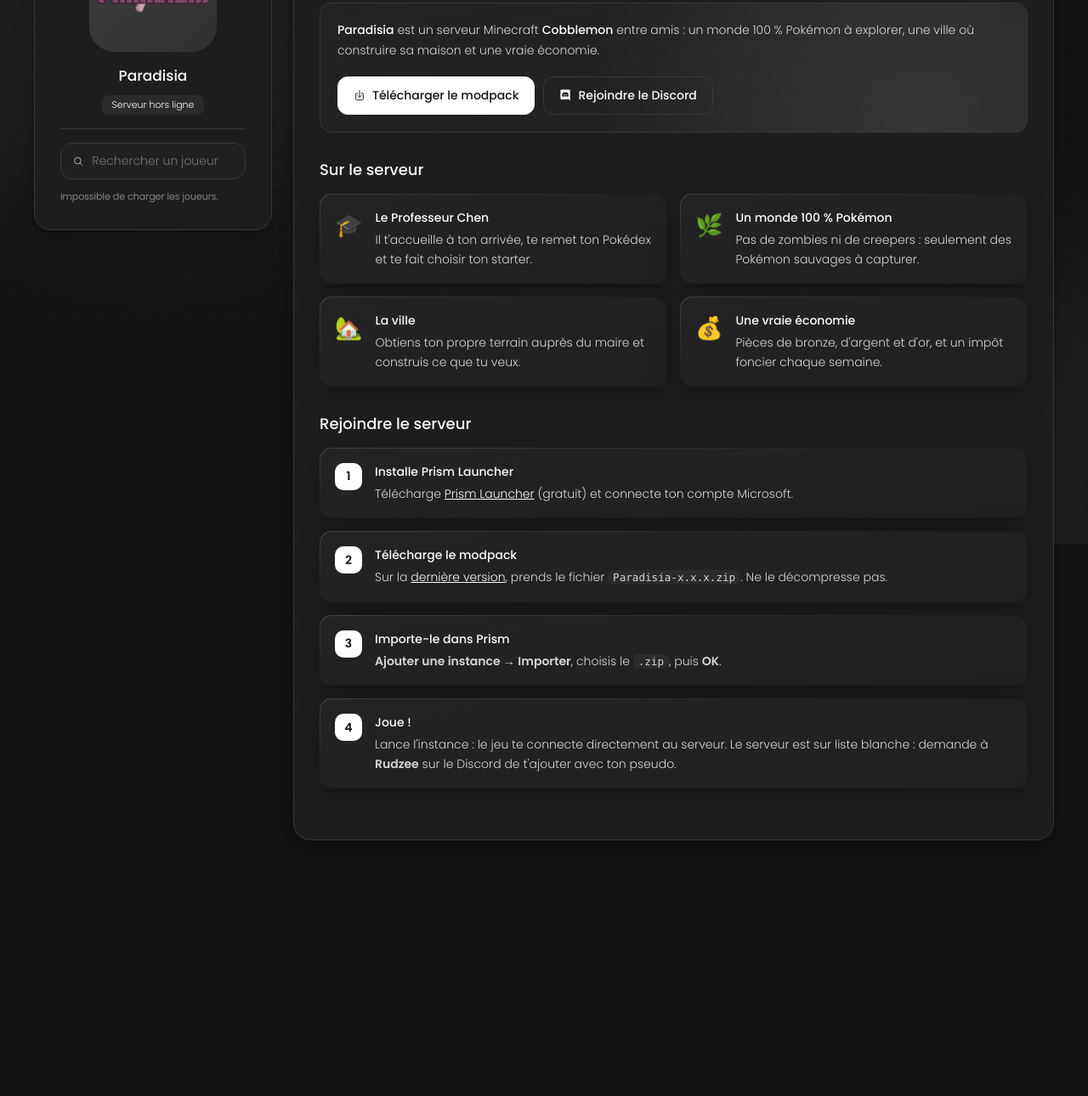
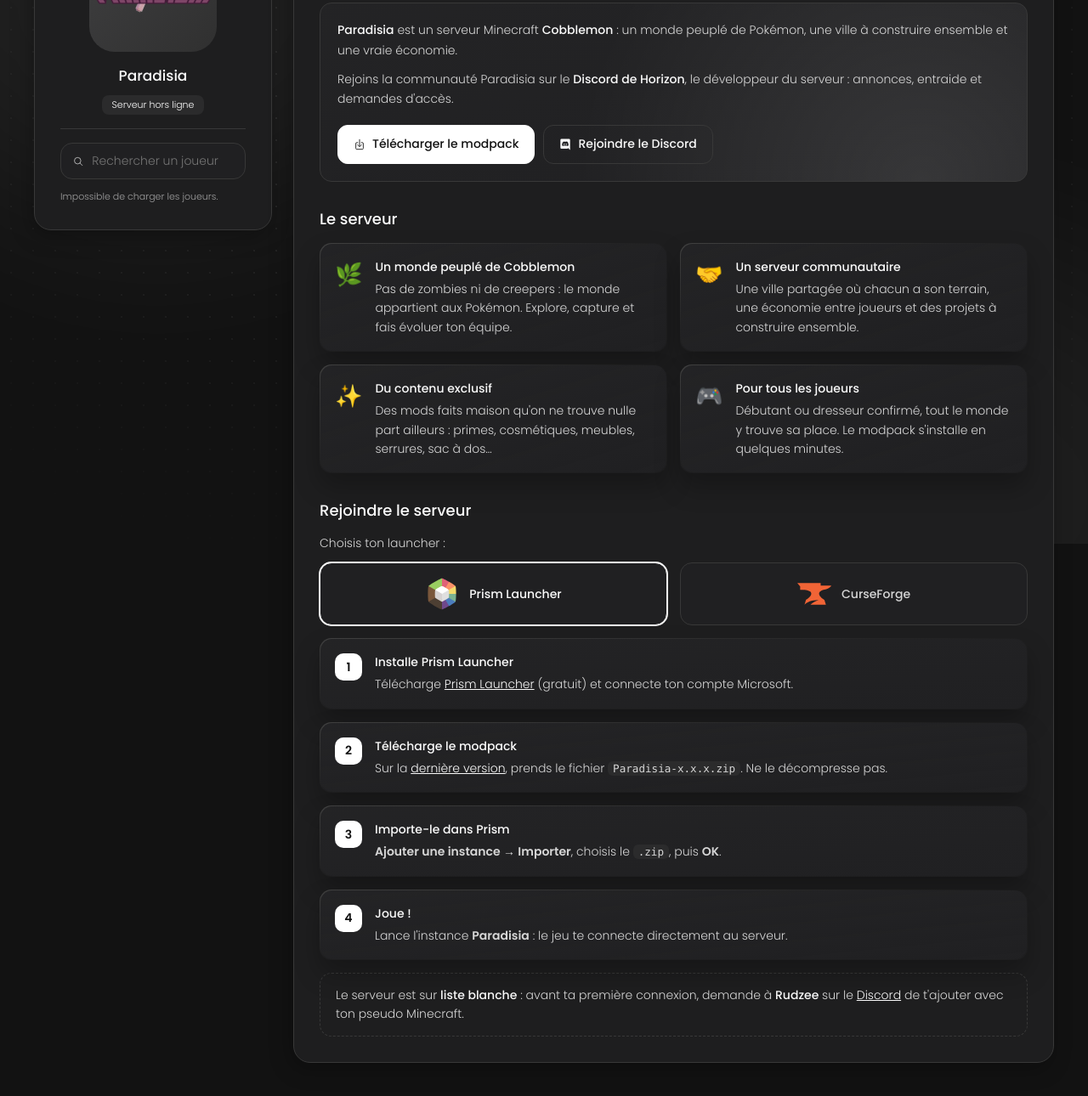
Before and after one commit to Rudze/WEB-MC-Paradisia, a plain HTML site: page index.html in a window 1280 px wide. Shown: the part 160-1450 px from the top of the page at 85% size. Before the commit the page ends 1189 px from the top, so only its background shows below. Drawn offline with nearby package versions, Linux system fonts and the light colour scheme; no server answers.

Commit message:
fix: rework the home page with Prism and CurseForge install guides

```diff
--- a/assets/css/style.css
+++ b/assets/css/style.css
@@ -709,12 +709,59 @@ code {
 
 .section-title { margin-bottom: 15px; }
 
+.hero p + p { margin-top: 10px; }
+
+.section-text { margin-bottom: 12px; }
+
+/* launcher choice: two big buttons, the selected one is lit */
+.launchers {
+  display: grid;
+  grid-template-columns: 1fr 1fr;
+  gap: 15px;
+  margin-bottom: 15px;
+}
+
+.launcher {
+  display: flex;
+  align-items: center;
+  justify-content: center;
+  gap: 12px;
+  padding: 16px;
+  border-radius: 14px;
+  border: 1px solid var(--jet);
+  background: var(--eerie-black-1);
+  color: var(--light-gray);
+  font-weight: var(--fw-500);
+  transition: border-color var(--transition-1), color var(--transition-1), transform var(--transition-1);
+}
+
+.launcher img { width: 40px; height: 40px; }
+
+.launcher:hover { transform: translateY(-2px); }
+
+.launcher.active {
+  border-color: var(--white-1);
+  color: var(--white-2);
+  box-shadow: 0 0 0 1px var(--white-1);
+}
+
+.note {
+  padding: 14px 18px;
+  border-radius: 14px;
+  border: 1px dashed var(--jet);
+  line-height: 1.6;
+}
+
+.note strong { color: var(--white-2); font-weight: var(--fw-500); }
+
 .features,
 .steps {
   display: grid;
   gap: 15px;
   margin-bottom: 30px;
 }
+
+.steps { margin-bottom: 15px; }
 
 .features li,
 .steps li {
--- a/assets/js/script.js
+++ b/assets/js/script.js
@@ -409,6 +409,21 @@ navLinks.forEach((link) => link.addEventListener('click', () => {
 
 
 /*-----------------------------------*\
+  #ACCUEIL: launcher choice (Prism or CurseForge)
+\*-----------------------------------*/
+
+const launcherButtons = document.querySelectorAll('[data-launcher-btn]');
+const launcherSteps = document.querySelectorAll('[data-launcher]');
+
+launcherButtons.forEach((button) => button.addEventListener('click', () => {
+  const launcher = button.dataset.launcherBtn;
+  launcherButtons.forEach((other) => other.classList.toggle('active', other === button));
+  launcherSteps.forEach((steps) => { steps.hidden = steps.dataset.launcher !== launcher; });
+}));
+
+
+
+/*-----------------------------------*\
   #BLOG: category filter and post window (the portfolio's projects)
 \*-----------------------------------*/
 
--- a/index.html
+++ b/index.html
@@ -89,8 +89,12 @@
 
         <section class="hero">
           <p>
-            <strong>Paradisia</strong> est un serveur Minecraft <strong>Cobblemon</strong> entre amis :
-            un monde 100 % Pokémon à explorer, une ville où construire sa maison et une vraie économie.
+            <strong>Paradisia</strong> est un serveur Minecraft <strong>Cobblemon</strong> : un monde peuplé de Pokémon,
+            une ville à construire ensemble et une vraie économie.
+          </p>
+          <p>
+            Rejoins la communauté Paradisia sur le <strong>Discord de Horizon</strong>, le développeur du serveur :
+            annonces, entraide et demandes d'accès.
           </p>
           <div class="buttons">
             <a class="btn btn-primary" href="https://github.com/Rudze/JAVA-MC-MODS-Paradisia/releases/latest" target="_blank" rel="noopener">
@@ -103,16 +107,55 @@
           </div>
         </section>
 
-        <h3 class="h3 section-title">Sur le serveur</h3>
+        <h3 class="h3 section-title">Le serveur</h3>
         <ul class="features">
-          <li class="card"><span class="feature-icon">🎓</span><div><h4>Le Professeur Chen</h4><p>Il t'accueille à ton arrivée, te remet ton Pokédex et te fait choisir ton starter.</p></div></li>
-          <li class="card"><span class="feature-icon">🌿</span><div><h4>Un monde 100 % Pokémon</h4><p>Pas de zombies ni de creepers : seulement des Pokémon sauvages à capturer.</p></div></li>
-          <li class="card"><span class="feature-icon">🏡</span><div><h4>La ville</h4><p>Obtiens ton propre terrain auprès du maire et construis ce que tu veux.</p></div></li>
-          <li class="card"><span class="feature-icon">💰</span><div><h4>Une vraie économie</h4><p>Pièces de bronze, d'argent et d'or, et un impôt foncier chaque semaine.</p></div></li>
+          <li class="card">
+            <span class="feature-icon">🌿</span>
+            <div>
+              <h4>Un monde peuplé de Cobblemon</h4>
+              <p>Pas de zombies ni de creepers : le monde appartient aux Pokémon. Explore, capture et fais évoluer ton équipe.</p>
+            </div>
+          </li>
+          <li class="card">
+            <span class="feature-icon">🤝</span>
+            <div>
+              <h4>Un serveur communautaire</h4>
+              <p>Une ville partagée où chacun a son terrain, une économie entre joueurs et des projets à construire ensemble.</p>
+            </div>
+          </li>
+          <li class="card">
+            <span class="feature-icon">✨</span>
+            <div>
+              <h4>Du contenu exclusif</h4>
+              <p>Des mods faits maison qu'on ne trouve nulle part ailleurs : primes, cosmétiques, meubles, serrures, sac à dos…</p>
+            </div>
+          </li>
+          <li class="card">
+            <span class="feature-icon">🎮</span>
+            <div>
+              <h4>Pour tous les joueurs</h4>
+              <p>Débutant ou dresseur confirmé, tout le monde y trouve sa place. Le modpack s'installe en quelques minutes.</p>
+            </div>
+          </li>
         </ul>
 
         <h3 class="h3 section-title">Rejoindre le serveur</h3>
-        <ol class="steps">
+        <p class="section-text">Choisis ton launcher :</p>
+
+        <!-- clicking a launcher shows its tutorial below -->
+        <div class="launchers">
+          <button class="launcher active" data-launcher-btn="prism">
+            <img src="./assets/images/launchers/prism.svg" alt="" width="40" height="40">
+            <span>Prism Launcher</span>
+          </button>
+          <button class="launcher" data-launcher-btn="curseforge">
+            <img src="./assets/images/launchers/curseforge.svg" alt="" width="40" height="40">
+            <span>CurseForge</span>
+          </button>
+        </div>
+
+        <!-- Prism Launcher tutorial -->
+        <ol class="steps" data-launcher="prism">
           <li class="card">
             <span class="step-number">1</span>
             <div>
@@ -138,10 +181,47 @@
             <span class="step-number">4</span>
             <div>
               <h4>Joue !</h4>
-              <p>Lance l'instance : le jeu te connecte directement au serveur. Le serveur est sur liste blanche : demande à <strong>Rudzee</strong> sur le Discord de t'ajouter avec ton pseudo.</p>
+              <p>Lance l'instance <strong>Paradisia</strong> : le jeu te connecte directement au serveur.</p>
             </div>
           </li>
         </ol>
+
+        <!-- CurseForge tutorial -->
+        <ol class="steps" data-launcher="curseforge" hidden>
+          <li class="card">
+            <span class="step-number">1</span>
+            <div>
+              <h4>Installe CurseForge</h4>
+              <p>Télécharge l'<a href="https://www.curseforge.com/download/app" target="_blank" rel="noopener">application CurseForge</a> (gratuite), ouvre-la et va dans <strong>Minecraft</strong>.</p>
+            </div>
+          </li>
+          <li class="card">
+            <span class="step-number">2</span>
+            <div>
+              <h4>Crée un profil</h4>
+              <p><strong>Create Custom Profile</strong> : nomme-le <strong>Paradisia</strong>, choisis Minecraft <code>1.21.1</code> et le modloader <strong>NeoForge</strong> <code>21.1.244</code>, puis <strong>Create</strong>.</p>
+            </div>
+          </li>
+          <li class="card">
+            <span class="step-number">3</span>
+            <div>
+              <h4>Ajoute le modpack</h4>
+              <p>Télécharge la <a href="https://github.com/Rudze/JAVA-MC-MODS-Paradisia/releases/latest" target="_blank" rel="noopener">dernière version</a> (<code>Paradisia-x.x.x.zip</code>) et décompresse-la. Sur ton profil, clique sur <strong>⋯ → Open Folder</strong>, puis copie dans ce dossier tout le contenu de <code>Paradisia/minecraft</code> (<code>mods</code>, <code>config</code>, <code>resourcepacks</code>…).</p>
+            </div>
+          </li>
+          <li class="card">
+            <span class="step-number">4</span>
+            <div>
+              <h4>Joue !</h4>
+              <p>Dans les réglages de CurseForge (<strong>Minecraft → Java Settings</strong>), donne <strong>8 Go</strong> de mémoire au jeu. Clique sur <strong>Play</strong> : le jeu te connecte directement au serveur.</p>
+            </div>
+          </li>
+        </ol>
+
+        <p class="note">
+          Le serveur est sur <strong>liste blanche</strong> : avant ta première connexion, demande à <strong>Rudzee</strong>
+          sur le <a href="https://discord.gg/6ffyCYq3Ea" target="_blank" rel="noopener">Discord</a> de t'ajouter avec ton pseudo Minecraft.
+        </p>
 
       </article>
 
```
Also changed, not shown: assets/images/launchers/curseforge.svg (added), assets/images/launchers/prism.svg (added).
